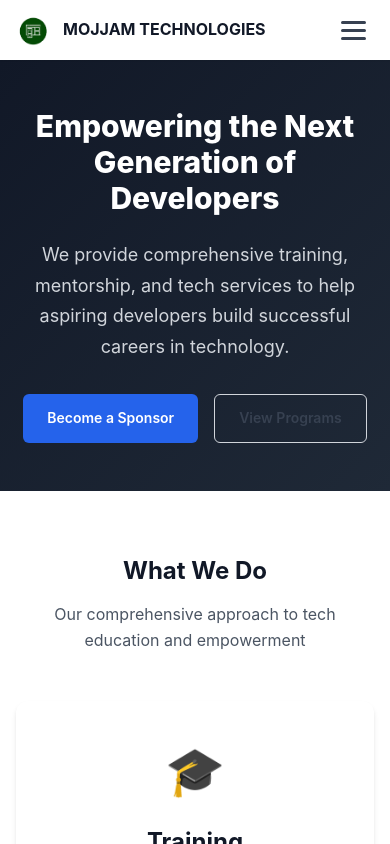
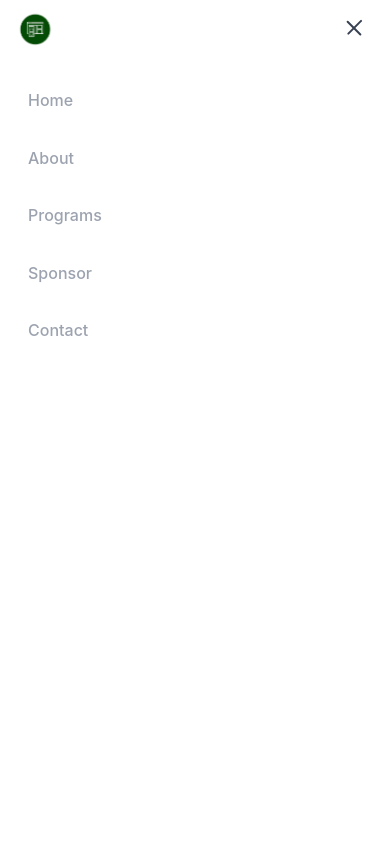
Before and after one commit to mojjam07/mojjamtech, a React (Vite) app: page / in a window 390 px wide. Both pictures are taken after a click on the button "Toggle menu". Shown: the top 844 px of the page. Built offline with nearby package versions, Linux system fonts and the light colour scheme.

Commit message:
nav dropdown fixed

```diff
--- a/src/components/Header.css
+++ b/src/components/Header.css
@@ -5,6 +5,7 @@
   position: sticky;
   top: 0;
   z-index: 1000;
+  width: 100%;
 }
 
 .header-content {
@@ -12,6 +13,7 @@
   align-items: center;
   justify-content: space-between;
   height: var(--header-height);
+  width: 100%;
 }
 
 /* Logo Styles */
@@ -20,26 +22,57 @@
   align-items: center;
   gap: var(--spacing-3);
   text-decoration: none;
+  z-index: 1001;
+  flex-shrink: 0;
 }
 
 .logo-img {
   height: 40px;
   width: auto;
+  object-fit: contain;
 }
 
 .logo-text {
   font-size: var(--font-size-lg);
   font-weight: 700;
   color: var(--gray-900);
+  white-space: nowrap;
+  letter-spacing: -0.5px;
 }
 
-@media (max-width: 768px) {
+/* Tablet landscape */
+@media (max-width: 1024px) {
   .logo-text {
     font-size: var(--font-size-base);
   }
 }
 
-/* Navigation Styles */
+/* Mobile styles for logo */
+@media (max-width: 768px) {
+  .logo-text {
+    font-size: var(--font-size-sm);
+    max-width: 120px;
+    overflow: hidden;
+    text-overflow: ellipsis;
+  }
+
+  .logo-img {
+    height: 32px;
+    min-width: 32px;
+  }
+}
+
+@media (max-width: 480px) {
+  .logo-text {
+    display: none;
+  }
+
+  .logo-img {
+    height: 36px;
+  }
+}
+
+/* Navigation Styles - Desktop */
 .nav-list {
   display: flex;
   align-items: center;
@@ -50,8 +83,24 @@
   padding: var(--spacing-2) var(--spacing-4);
   color: var(--gray-700);
   font-weight: 500;
+  font-size: var(--font-size-sm);
   border-radius: var(--radius-md);
   transition: all var(--transition-fast);
+  white-space: nowrap;
+  position: relative;
+}
+
+.nav-link::after {
+  content: '';
+  position: absolute;
+  bottom: 4px;
+  left: 50%;
+  transform: translateX(-50%) scaleX(0);
+  width: 60%;
+  height: 2px;
+  background-color: var(--primary-color);
+  transition: transform var(--transition-fast);
+  border-radius: 1px;
 }
 
 .nav-link:hover {
@@ -59,35 +108,86 @@
   background-color: var(--gray-100);
 }
 
-.nav-link-admin {
+.nav-link:hover::after {
+  transform: translateX(-50%) scaleX(1);
+}
+
+.nav-link.active {
+  color: var(--primary-color);
   background-color: var(--primary-color);
   color: var(--white) !important;
 }
 
+.nav-link.active::after {
+  display: none;
+}
+
+.nav-link-admin {
+  background-color: var(--primary-color);
+  color: var(--white) !important;
+  padding: var(--spacing-2) var(--spacing-5);
+}
+
+.nav-link-admin::after {
+  display: none;
+}
+
 .nav-link-admin:hover {
   background-color: var(--primary-dark);
-  color: var(--white) !important;
+  transform: translateY(-1px);
+}
+
+.nav-link-admin:hover::after {
+  display: none;
 }
 
 /* Mobile Menu Button */
 .mobile-menu-btn {
   display: none;
   flex-direction: column;
+  justify-content: center;
+  align-items: center;
   gap: 5px;
+  width: 44px;
+  height: 44px;
   padding: var(--spacing-2);
   background: transparent;
+  cursor: pointer;
+  border: none;
+  border-radius: var(--radius-md);
+  z-index: 1001;
+  transition: background-color var(--transition-fast);
+}
+
+.mobile-menu-btn:hover {
+  background-color: var(--gray-100);
 }
 
 .mobile-menu-btn span {
   display: block;
-  width: 25px;
-  height: 3px;
+  width: 22px;
+  height: 2px;
   background-color: var(--gray-700);
   border-radius: 2px;
   transition: all var(--transition-fast);
+  transform-origin: center;
 }
 
-@media (max-width: 1024px) {
+.mobile-menu-btn.active span:nth-child(1) {
+  transform: rotate(45deg) translate(5px, 5px);
+}
+
+.mobile-menu-btn.active span:nth-child(2) {
+  opacity: 0;
+  transform: scaleX(0);
+}
+
+.mobile-menu-btn.active span:nth-child(3) {
+  transform: rotate(-45deg) translate(6px, -5px);
+}
+
+/* Mobile Navigation - Tablet and below */
+@media (max-width: 992px) {
   .nav {
     display: none;
   }
@@ -95,14 +195,145 @@
   .mobile-menu-btn {
     display: flex;
   }
+
+  .nav {
+    display: none;
+    position: fixed;
+    top: 0;
+    right: -100%;
+    width: 300px;
+    max-width: 85vw;
+    height: 100vh;
+    background-color: var(--white);
+    box-shadow: var(--shadow-xl);
+    padding-top: calc(var(--header-height) + var(--spacing-4));
+    transition: right 0.35s cubic-bezier(0.4, 0, 0.2, 1);
+    z-index: 1000;
+    overflow-y: auto;
+    -webkit-overflow-scrolling: touch;
+  }
+
+  .nav.nav-open {
+    display: block;
+    right: 0;
+  }
+
+  .nav-list {
+    flex-direction: column;
+    align-items: stretch;
+    padding: var(--spacing-3) var(--spacing-4);
+    gap: var(--spacing-1);
+  }
+
+  .nav-item {
+    width: 100%;
+  }
+
+  .nav-link {
+    display: flex;
+    align-items: center;
+    justify-content: space-between;
+    padding: var(--spacing-4) var(--spacing-5);
+    font-size: var(--font-size-base);
+    font-weight: 500;
+    border-radius: var(--radius-lg);
+    margin-bottom: var(--spacing-1);
+    min-height: 48px;
+  }
+
+  .nav-link:hover {
+    background-color: var(--gray-100);
+    transform: translateX(4px);
+  }
+
+  .nav-link.active {
+    background-color: var(--primary-color);
+    color: var(--white) !important;
+  }
+
+  .nav-link-admin {
+    margin-top: var(--spacing-4);
+    padding: var(--spacing-4) var(--spacing-5);
+    justify-content: center;
+  }
+
+  .mobile-overlay {
+    position: fixed;
+    top: 0;
+    left: 0;
+    width: 100vw;
+    height: 100vh;
+    background-color: rgba(0, 0, 0, 0.4);
+    backdrop-filter: blur(2px);
+    -webkit-backdrop-filter: blur(2px);
+    opacity: 0;
+    visibility: hidden;
+    transition: opacity 0.3s ease, visibility 0.3s ease;
+    z-index: 999;
+  }
+
+  .mobile-overlay.active {
+    opacity: 1;
+    visibility: visible;
+  }
 }
 
+/* Small mobile adjustments */
 @media (max-width: 768px) {
   .header-content {
     height: 60px;
   }
 
-  .logo-img {
-    height: 32px;
+  .nav {
+    width: 100%;
+    max-width: 100%;
+    padding-top: calc(60px + var(--spacing-4));
+  }
+
+  .nav-link {
+    font-size: var(--font-size-lg);
+    padding: var(--spacing-4) var(--spacing-4);
   }
 }
+
+/* Extra small mobile */
+@media (max-width: 480px) {
+  .header-content {
+    height: 56px;
+  }
+
+  .mobile-menu-btn {
+    width: 40px;
+    height: 40px;
+  }
+
+  .mobile-menu-btn span {
+    width: 20px;
+    height: 2px;
+  }
+
+  .nav {
+    padding-top: calc(56px + var(--spacing-3));
+  }
+
+  .nav-list {
+    padding: var(--spacing-2) var(--spacing-3);
+  }
+
+  .nav-link {
+    padding: var(--spacing-3) var(--spacing-4);
+    font-size: var(--font-size-base);
+  }
+}
+
+/* Large desktop adjustments */
+@media (min-width: 1400px) {
+  .nav-link {
+    padding: var(--spacing-3) var(--spacing-5);
+    font-size: var(--font-size-base);
+  }
+
+  .nav-list {
+    gap: var(--spacing-2);
+  }
+}
--- a/src/components/Header.jsx
+++ b/src/components/Header.jsx
@@ -1,47 +1,69 @@
+import { useState } from 'react';
 import { Link } from 'react-router-dom';
 import './Header.css';
 
 function Header() {
+  const [isMenuOpen, setIsMenuOpen] = useState(false);
+
+  const toggleMenu = () => {
+    setIsMenuOpen(!isMenuOpen);
+  };
+
+  const closeMenu = () => {
+    setIsMenuOpen(false);
+  };
+
   return (
     <header className="header">
       <div className="container">
         <div className="header-content">
           {/* Logo */}
-          <Link to="/" className="logo">
+          <Link to="/" className="logo" onClick={closeMenu}>
             <img src="/logo.png" alt="MOJJAM TECHNOLOGIES" className="logo-img" />
             <span className="logo-text">MOJJAM TECHNOLOGIES</span>
           </Link>
 
+          {/* Mobile Menu Button */}
+          <button
+            className={`mobile-menu-btn ${isMenuOpen ? 'active' : ''}`}
+            onClick={toggleMenu}
+            aria-label="Toggle menu"
+            aria-expanded={isMenuOpen}
+          >
+            <span></span>
+            <span></span>
+            <span></span>
+          </button>
+
           {/* Navigation */}
-          <nav className="nav">
+          <nav className={`nav ${isMenuOpen ? 'nav-open' : ''}`}>
             <ul className="nav-list">
               <li className="nav-item">
-                <Link to="/" className="nav-link">Home</Link>
+                <Link to="/" className="nav-link" onClick={closeMenu}>Home</Link>
               </li>
               <li className="nav-item">
-                <Link to="/about" className="nav-link">About</Link>
+                <Link to="/about" className="nav-link" onClick={closeMenu}>About</Link>
               </li>
               <li className="nav-item">
-                <Link to="/programs" className="nav-link">Programs</Link>
+                <Link to="/programs" className="nav-link" onClick={closeMenu}>Programs</Link>
               </li>
               <li className="nav-item">
-                <Link to="/sponsorship" className="nav-link">Sponsor</Link>
+                <Link to="/sponsorship" className="nav-link" onClick={closeMenu}>Sponsor</Link>
               </li>
               <li className="nav-item">
-                <Link to="/contact" className="nav-link">Contact</Link>
+                <Link to="/contact" className="nav-link" onClick={closeMenu}>Contact</Link>
               </li>
               <li className="nav-item">
-                <Link to="/admin" className="nav-link nav-link-admin">Admin</Link>
+                <Link to="/admin" className="nav-link nav-link-admin" onClick={closeMenu}>Admin</Link>
               </li>
             </ul>
           </nav>
 
-          {/* Mobile Menu Button */}
-          <button className="mobile-menu-btn" aria-label="Toggle menu">
-            <span></span>
-            <span></span>
-            <span></span>
-          </button>
+          {/* Mobile Overlay */}
+          <div
+            className={`mobile-overlay ${isMenuOpen ? 'active' : ''}`}
+            onClick={closeMenu}
+          ></div>
         </div>
       </div>
     </header>
```
Also changed, not shown: src/styles/variables.css (line endings or trailing spaces).
